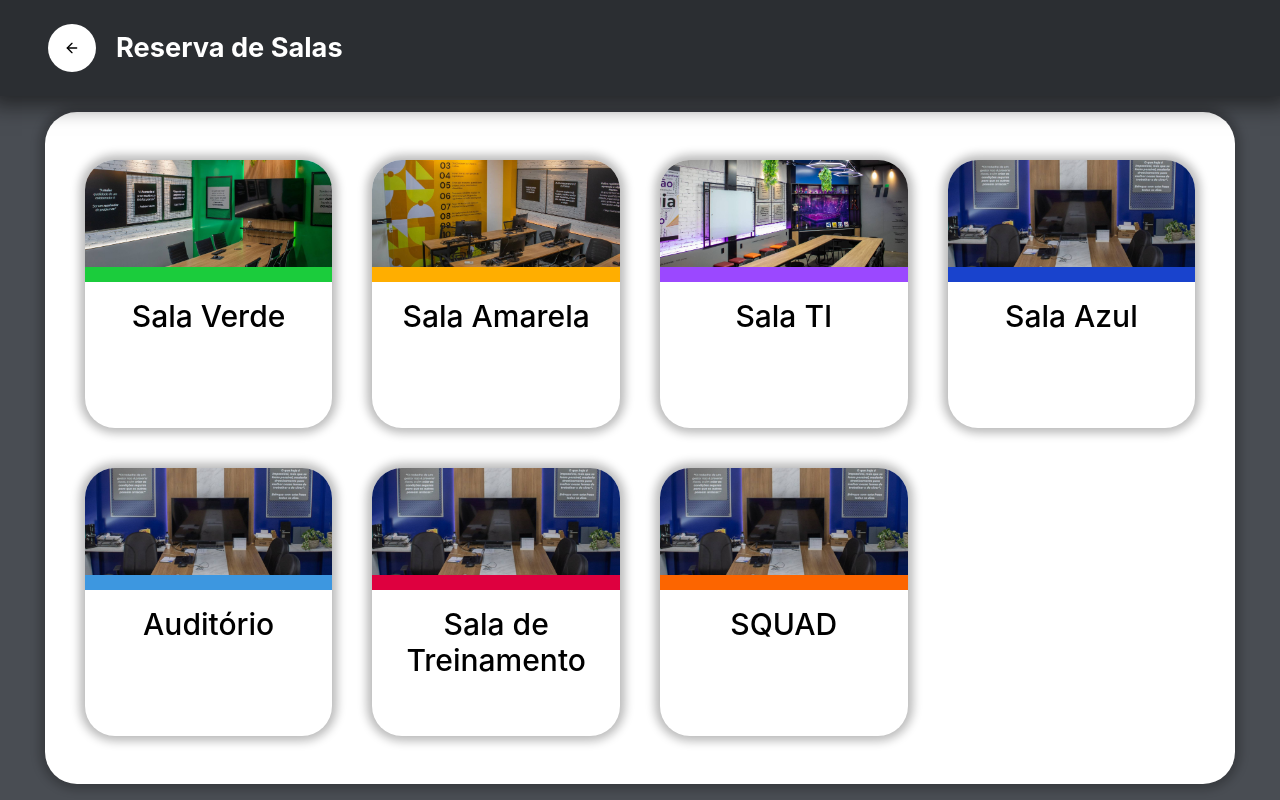
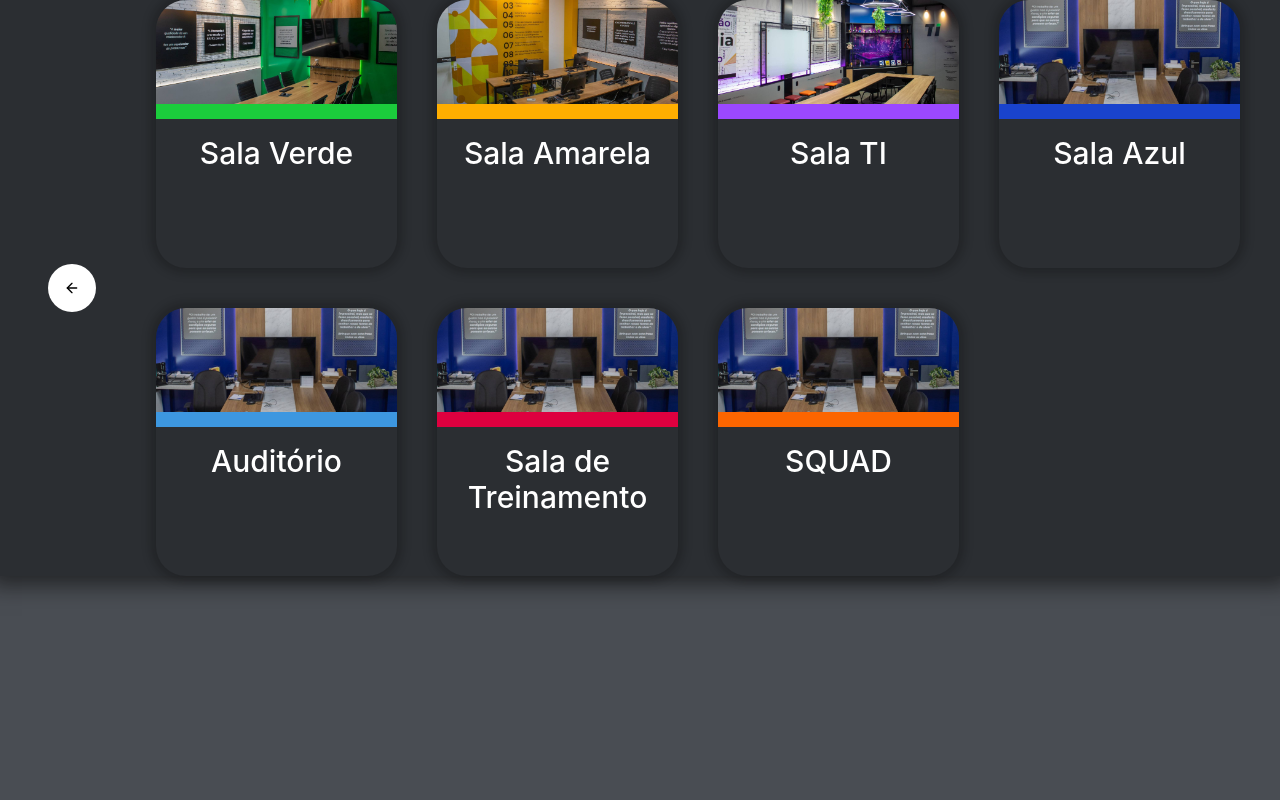
Before and after one commit to Plastikao/Projeto-Calendario-FrontEnd, a React (Vite) app: page /rooms in a window 1280 px wide. Built offline with nearby package versions, Linux system fonts and the light colour scheme.

Commit message:
funcionando o react dom 2

```diff
--- a/src/Component/Layout/index.tsx
+++ b/src/Component/Layout/index.tsx
@@ -1,6 +1,7 @@
 import { ArrowLeftIcon } from 'lucide-react'
 import { Button } from '@/components/ui/button'
 import RoomSelection from '../RoomSelection'
+import { Outlet } from 'react-router-dom'
 
 const Layout = () => {
     return (
@@ -17,10 +18,9 @@ const Layout = () => {
                         </Button>
                     </div>
                     <h1 className="text-white font-bold text-left text-[1.7rem] text-shadow-black-100">
-                        Reserva de Salas
+                        <Outlet />
                     </h1>
                 </div>
-                <RoomSelection />
             </div>
         </>
     )
```
